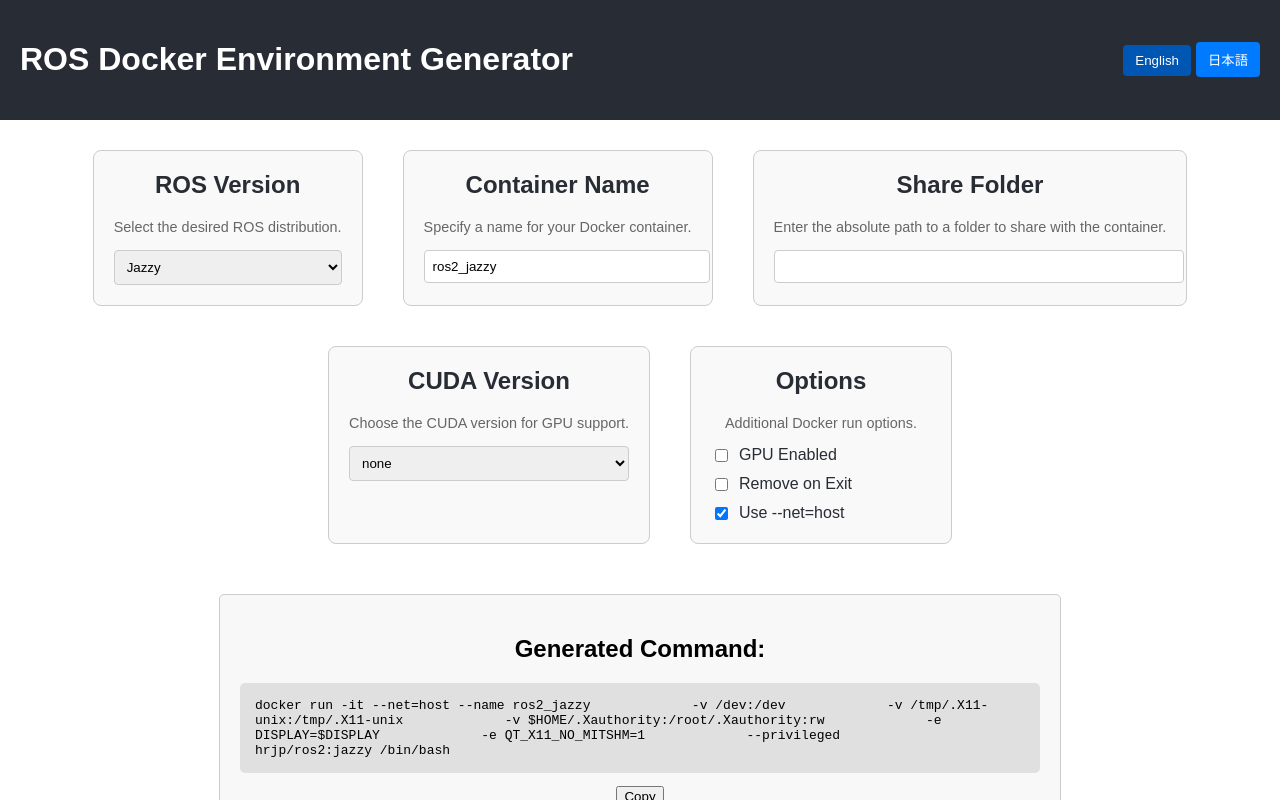
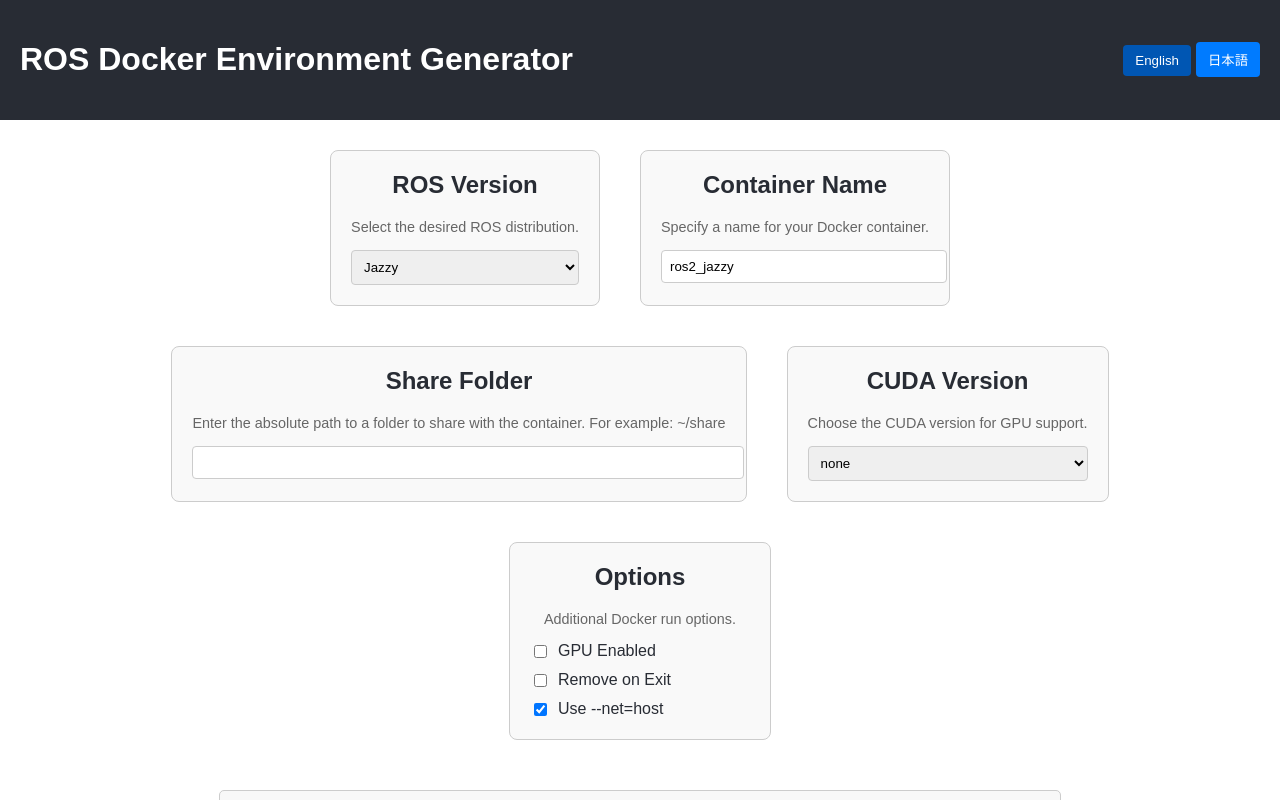
Before and after one commit to hrjp/oneline_rosenv, a React (Create React App) app: page / in a window 1280 px wide. Shown: the top 800 px of the page. Built offline with nearby package versions, Linux system fonts and the light colour scheme.

Commit message:
fix: Update share folder description and generated command text for clarity

```diff
--- a/src/translations.js
+++ b/src/translations.js
@@ -7,7 +7,7 @@
     containerName: 'Container Name',
     containerNameDescription: 'Specify a name for your Docker container.',
     shareFolder: 'Share Folder',
-    shareFolderDescription: 'Enter the absolute path to a folder to share with the container.',
+    shareFolderDescription: 'Enter the absolute path to a folder to share with the container. For example: ~/share',
     cudaVersion: 'CUDA Version',
     cudaVersionDescription: 'Choose the CUDA version for GPU support.',
     options: 'Options',
@@ -15,7 +15,7 @@
     gpuEnabled: 'GPU Enabled',
     removeOnExit: 'Remove on Exit',
     useNetHost: 'Use --net=host',
-    generatedCommand: 'Generated Command:',
+    generatedCommand: 'Please run the following command in the terminal:',
     copy: 'Copy',
     copied: 'Copied!',
   },
@@ -26,7 +26,7 @@
     containerName: 'コンテナ名',
     containerNameDescription: 'Dockerコンテナの名前を指定してください。',
     shareFolder: '共有フォルダ',
-    shareFolderDescription: 'コンテナと共有するフォルダの絶対パスを入力してください。',
+    shareFolderDescription: 'コンテナと共有するフォルダの絶対パスを入力してください。例: ~/share',
     cudaVersion: 'CUDAバージョン',
     cudaVersionDescription: 'GPUサポート用のCUDAバージョンを選択してください。',
     options: 'オプション',
```
